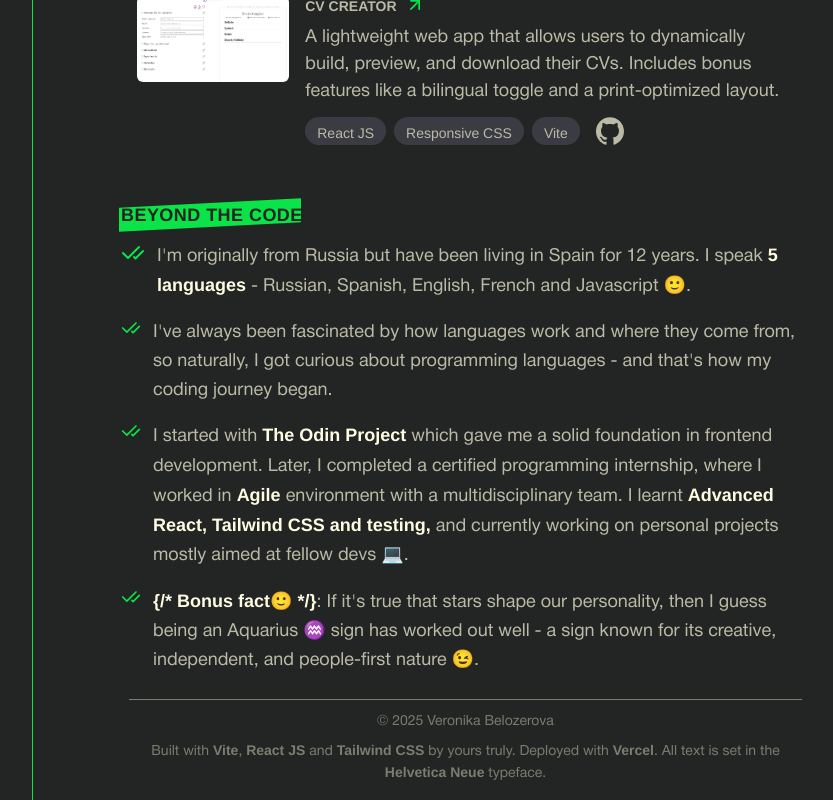
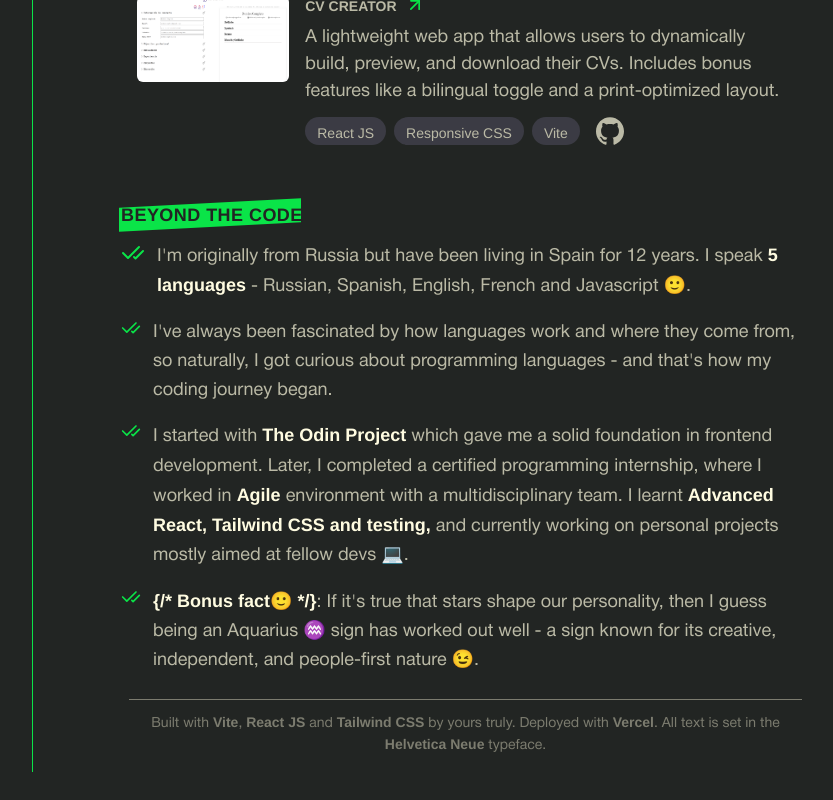
Before and after one commit to verobelo/my-portfolio, a React (Vite) app: page / in a window 1280 px wide. Shown: the part 1647-2447 px from the top of the page, without its empty margins (358-1191 px from the left). After the commit the page ends 2419 px from the top, so only its background shows below. Built offline with nearby package versions, Linux system fonts and the light colour scheme.

Commit message:
Remove copyright

```diff
--- a/src/components/Footer.jsx
+++ b/src/components/Footer.jsx
@@ -4,10 +4,7 @@ export default function Footer({ language }) {
   return (
     <footer className='p-4' role='contentinfo'>
       <small className='text-center text-xs md:text-sm flex flex-col gap-2 text-footer border-t-1 border-footer'>
-        <p className='pt-3'>
-          &copy; {new Date().getFullYear()} Veronika Belozerova
-        </p>
-        <p className='xsm:text-center'>
+        <p className='xsm:text-center pt-3'>
           {translation.intro1} <span className='font-semibold'>Vite</span>,
           <span className='font-semibold'> React JS</span> {translation.intro2}
           <span className='font-semibold'> Tailwind CSS </span>
```
